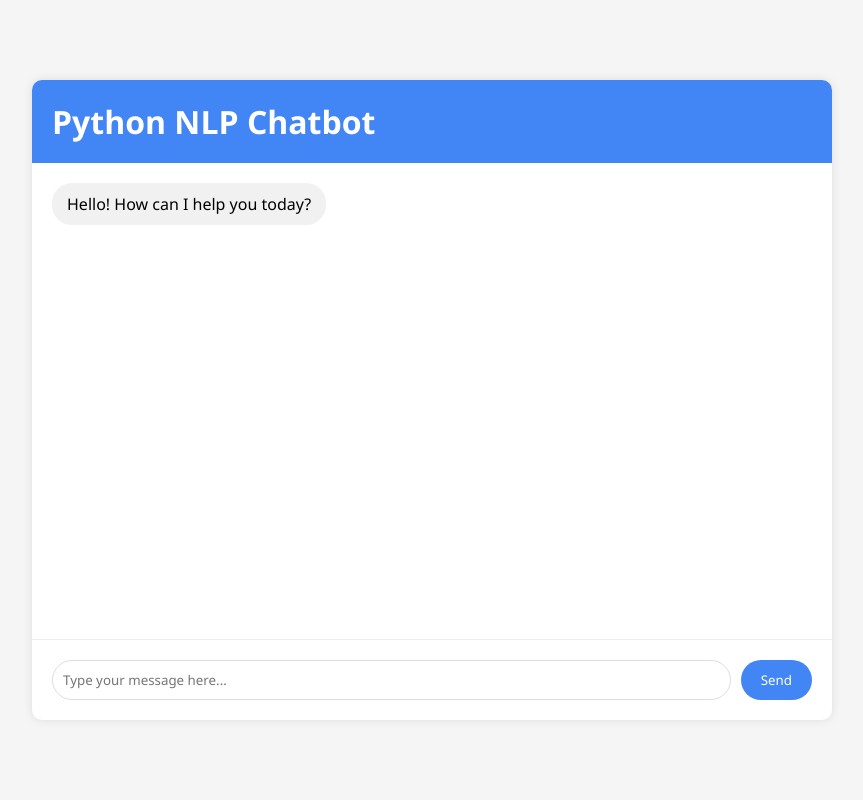
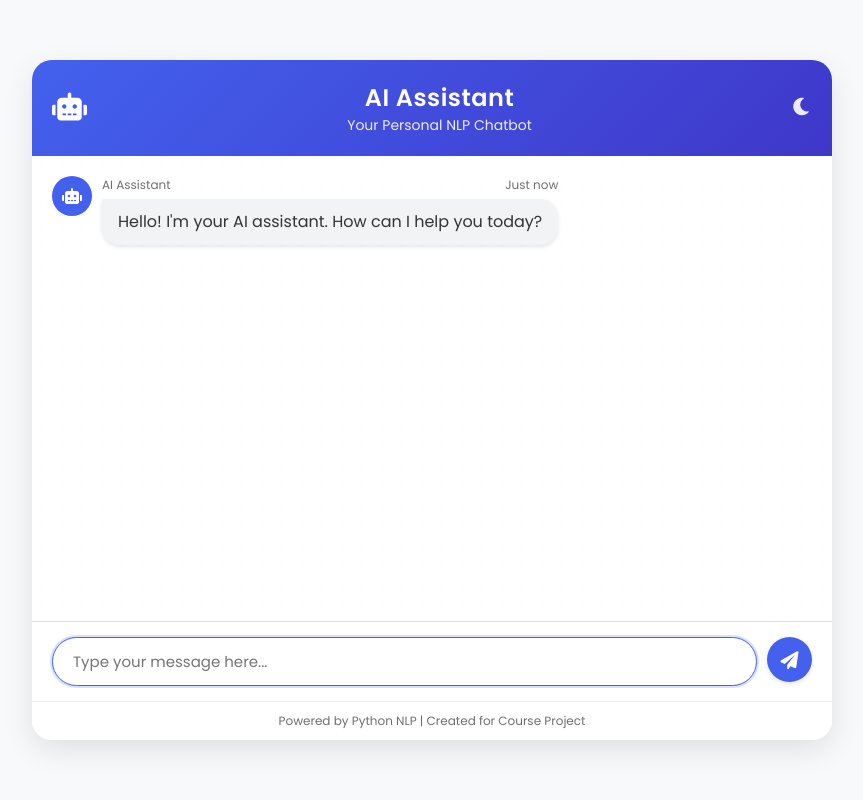
Before and after one commit to Ismat-Samadov/chatbot_app, a Flask app: page / in a window 1280 px wide. Shown: the whole page, without its empty margins (208-1071 px from the left). Run offline with Flask 3, Linux system fonts and the light colour scheme.

Commit message:
improved ui/ux

```diff
--- a/static/script.js
+++ b/static/script.js
@@ -3,16 +3,63 @@ document.addEventListener('DOMContentLoaded', () => {
     const chatBox = document.getElementById('chatBox');
     const userInput = document.getElementById('userInput');
     const sendButton = document.getElementById('sendButton');
+    const themeToggle = document.getElementById('themeToggle');
+
+    // Theme toggle functionality
+    themeToggle.addEventListener('click', () => {
+        document.body.classList.toggle('dark-theme');
+        if (document.body.classList.contains('dark-theme')) {
+            themeToggle.classList.remove('fa-moon');
+            themeToggle.classList.add('fa-sun');
+        } else {
+            themeToggle.classList.remove('fa-sun');
+            themeToggle.classList.add('fa-moon');
+        }
+    });
+
+    function getCurrentTime() {
+        const now = new Date();
+        return now.getHours() + ':' + (now.getMinutes() < 10 ? '0' : '') + now.getMinutes();
+    }
 
     function addMessage(message, isUser) {
         const messageDiv = document.createElement('div');
         messageDiv.className = `chat-message ${isUser ? 'user' : 'bot'}`;
 
+        const avatarDiv = document.createElement('div');
+        avatarDiv.className = 'avatar';
+
+        const icon = document.createElement('i');
+        icon.className = isUser ? 'fas fa-user' : 'fas fa-robot';
+        avatarDiv.appendChild(icon);
+
         const messageContent = document.createElement('div');
         messageContent.className = 'message';
-        messageContent.textContent = message;
 
+        const messageHeader = document.createElement('div');
+        messageHeader.className = 'message-header';
+
+        const nameSpan = document.createElement('span');
+        nameSpan.className = 'name';
+        nameSpan.textContent = isUser ? 'You' : 'AI Assistant';
+
+        const timeSpan = document.createElement('span');
+        timeSpan.className = 'time';
+        timeSpan.textContent = getCurrentTime();
+
+        messageHeader.appendChild(nameSpan);
+        messageHeader.appendChild(timeSpan);
+
+        const messageContentText = document.createElement('div');
+        messageContentText.className = 'message-content';
+        messageContentText.textContent = message;
+
+        messageContent.appendChild(messageHeader);
+        messageContent.appendChild(messageContentText);
+
+        messageDiv.appendChild(avatarDiv);
         messageDiv.appendChild(messageContent);
+
         chatBox.appendChild(messageDiv);
 
         // Scroll to bottom
@@ -31,11 +78,31 @@ document.addEventListener('DOMContentLoaded', () => {
             // Show typing indicator
             const typingDiv = document.createElement('div');
             typingDiv.className = 'chat-message bot';
+
+            const typingAvatar = document.createElement('div');
+            typingAvatar.className = 'avatar';
+
+            const botIcon = document.createElement('i');
+            botIcon.className = 'fas fa-robot';
+            typingAvatar.appendChild(botIcon);
+
             const typingContent = document.createElement('div');
             typingContent.className = 'message';
-            typingContent.textContent = 'Typing...';
+
+            const typingIndicator = document.createElement('div');
+            typingIndicator.className = 'typing-indicator';
+
+            for (let i = 0; i < 3; i++) {
+                const dot = document.createElement('span');
+                typingIndicator.appendChild(dot);
+            }
+
+            typingContent.appendChild(typingIndicator);
+            typingDiv.appendChild(typingAvatar);
             typingDiv.appendChild(typingContent);
+
             chatBox.appendChild(typingDiv);
+            chatBox.scrollTop = chatBox.scrollHeight;
 
             // Get response from server
             const response = await fetch('/get_response', {
@@ -66,4 +133,7 @@ document.addEventListener('DOMContentLoaded', () => {
             sendMessage();
         }
     });
+
+    // Auto-focus the input field when page loads
+    userInput.focus();
 });
--- a/static/style.css
+++ b/static/style.css
@@ -1,46 +1,118 @@
 /* static/style.css */
+:root {
+    --primary-color: #4361ee;
+    --secondary-color: #3f37c9;
+    --text-color: #333;
+    --bg-color: #f8f9fa;
+    --chat-bg: #fff;
+    --user-msg-bg: #4361ee;
+    --bot-msg-bg: #f1f3f5;
+    --input-bg: #fff;
+    --border-color: #e0e0e0;
+    --shadow-color: rgba(0, 0, 0, 0.1);
+}
+
+.dark-theme {
+    --primary-color: #7209b7;
+    --secondary-color: #560bad;
+    --text-color: #f8f9fa;
+    --bg-color: #121212;
+    --chat-bg: #1e1e1e;
+    --user-msg-bg: #7209b7;
+    --bot-msg-bg: #2d2d2d;
+    --input-bg: #2d2d2d;
+    --border-color: #444;
+    --shadow-color: rgba(0, 0, 0, 0.3);
+}
+
 * {
     margin: 0;
     padding: 0;
     box-sizing: border-box;
-    font-family: 'Segoe UI', Tahoma, Geneva, Verdana, sans-serif;
+    font-family: 'Poppins', sans-serif;
+    transition: background-color 0.3s, color 0.3s;
 }
 
 body {
-    background-color: #f5f5f5;
+    background-color: var(--bg-color);
     height: 100vh;
     display: flex;
     justify-content: center;
     align-items: center;
+    color: var(--text-color);
 }
 
 .chat-container {
     width: 90%;
     max-width: 800px;
-    height: 80vh;
-    background-color: white;
-    border-radius: 10px;
-    box-shadow: 0 0 10px rgba(0, 0, 0, 0.1);
+    height: 85vh;
+    background-color: var(--chat-bg);
+    border-radius: 20px;
+    box-shadow: 0 10px 30px var(--shadow-color);
     display: flex;
     flex-direction: column;
+    overflow: hidden;
 }
 
 .chat-header {
     padding: 20px;
-    background-color: #4285f4;
+    background: linear-gradient(135deg, var(--primary-color), var(--secondary-color));
     color: white;
-    border-radius: 10px 10px 0 0;
+    display: flex;
+    justify-content: space-between;
+    align-items: center;
+}
+
+.logo i {
+    font-size: 28px;
+    color: white;
+}
+
+.header-text {
+    text-align: center;
+}
+
+.header-text h1 {
+    font-size: 24px;
+    font-weight: 600;
+    letter-spacing: 0.5px;
+}
+
+.header-text p {
+    font-size: 14px;
+    opacity: 0.9;
+}
+
+.theme-toggle i {
+    font-size: 20px;
+    cursor: pointer;
+    color: white;
+    opacity: 0.9;
+}
+
+.theme-toggle i:hover {
+    opacity: 1;
 }
 
 .chat-box {
     flex: 1;
     padding: 20px;
     overflow-y: auto;
+    background-color: var(--chat-bg);
+    background-image: radial-gradient(circle at center, rgba(0, 0, 0, 0.01) 1px, transparent 1px);
+    background-size: 20px 20px;
 }
 
 .chat-message {
-    margin-bottom: 15px;
+    margin-bottom: 20px;
     display: flex;
+    align-items: flex-start;
+    animation: fadeIn 0.3s ease-in-out;
+}
+
+@keyframes fadeIn {
+    from { opacity: 0; transform: translateY(10px); }
+    to { opacity: 1; transform: translateY(0); }
 }
 
 .user {
@@ -51,45 +123,202 @@ body {
     justify-content: flex-start;
 }
 
-.message {
-    max-width: 70%;
-    padding: 10px 15px;
-    border-radius: 20px;
-}
-
-.user .message {
-    background-color: #4285f4;
+.avatar {
+    width: 40px;
+    height: 40px;
+    border-radius: 50%;
+    background-color: var(--primary-color);
+    display: flex;
+    justify-content: center;
+    align-items: center;
+    margin-right: 10px;
     color: white;
 }
 
-.bot .message {
-    background-color: #f1f1f1;
+.user .avatar {
+    order: 2;
+    margin-right: 0;
+    margin-left: 10px;
+    background-color: var(--secondary-color);
+}
+
+.message {
+    max-width: 70%;
+    border-radius: 18px;
+}
+
+.message-header {
+    display: flex;
+    justify-content: space-between;
+    font-size: 12px;
+    margin-bottom: 5px;
+    color: var(--text-color);
+    opacity: 0.7;
+}
+
+.message-content {
+    padding: 12px 16px;
+    border-radius: 18px;
+    box-shadow: 0 2px 4px var(--shadow-color);
+    line-height: 1.4;
+}
+
+.user .message-content {
+    background-color: var(--user-msg-bg);
+    color: white;
+    border-top-right-radius: 2px;
+}
+
+.bot .message-content {
+    background-color: var(--bot-msg-bg);
+    color: var(--text-color);
+    border-top-left-radius: 2px;
 }
 
 .chat-input {
-    padding: 20px;
+    padding: 15px 20px;
     display: flex;
-    border-top: 1px solid #eee;
+    background-color: var(--chat-bg);
+    border-top: 1px solid var(--border-color);
 }
 
 input {
     flex: 1;
-    padding: 10px;
-    border: 1px solid #ddd;
-    border-radius: 20px;
+    padding: 12px 20px;
+    border: 1px solid var(--border-color);
+    border-radius: 30px;
     outline: none;
+    font-size: 15px;
+    background-color: var(--input-bg);
+    color: var(--text-color);
+}
+
+input:focus {
+    border-color: var(--primary-color);
+    box-shadow: 0 0 0 2px rgba(67, 97, 238, 0.2);
 }
 
 button {
     margin-left: 10px;
-    padding: 10px 20px;
-    background-color: #4285f4;
+    width: 45px;
+    height: 45px;
+    background-color: var(--primary-color);
     color: white;
     border: none;
-    border-radius: 20px;
+    border-radius: 50%;
     cursor: pointer;
+    display: flex;
+    justify-content: center;
+    align-items: center;
+    box-shadow: 0 2px 5px var(--shadow-color);
+    transition: transform 0.2s;
 }
 
 button:hover {
-    background-color: #3b78e7;
+    background-color: var(--secondary-color);
+    transform: scale(1.05);
 }
+
+button i {
+    font-size: 18px;
+}
+
+.chat-footer {
+    padding: 10px;
+    text-align: center;
+    font-size: 12px;
+    color: var(--text-color);
+    opacity: 0.7;
+    background-color: var(--chat-bg);
+    border-top: 1px solid var(--border-color);
+}
+
+/* Typing Indicator */
+.typing-indicator {
+    display: flex;
+    align-items: center;
+    padding: 10px 15px;
+    background-color: var(--bot-msg-bg);
+    border-radius: 18px;
+}
+
+.typing-indicator span {
+    height: 8px;
+    width: 8px;
+    background-color: var(--text-color);
+    border-radius: 50%;
+    display: inline-block;
+    margin: 0 2px;
+    opacity: 0.6;
+}
+
+.typing-indicator span:nth-child(1) {
+    animation: blink 1s infinite 0.2s;
+}
+
+.typing-indicator span:nth-child(2) {
+    animation: blink 1s infinite 0.4s;
+}
+
+.typing-indicator span:nth-child(3) {
+    animation: blink 1s infinite 0.6s;
+}
+
+@keyframes blink {
+    0% { transform: scale(0.8); opacity: 0.4; }
+    50% { transform: scale(1); opacity: 0.8; }
+    100% { transform: scale(0.8); opacity: 0.4; }
+}
+
+/* Responsive design */
+@media (max-width: 768px) {
+    .chat-container {
+        width: 95%;
+        height: 90vh;
+    }
+
+    .header-text h1 {
+        font-size: 20px;
+    }
+
+    .message {
+        max-width: 80%;
+    }
+}
+
+@media (max-width: 480px) {
+    .chat-header {
+        padding: 15px;
+    }
+
+    .logo i, .theme-toggle i {
+        font-size: 20px;
+    }
+
+    .header-text h1 {
+        font-size: 18px;
+    }
+
+    .header-text p {
+        font-size: 12px;
+    }
+
+    .avatar {
+        width: 35px;
+        height: 35px;
+    }
+
+    .message {
+        max-width: 85%;
+    }
+
+    input {
+        padding: 10px 15px;
+        font-size: 14px;
+    }
+
+    button {
+        width: 40px;
+        height: 40px;
+    }
+}
--- a/templates/index.html
+++ b/templates/index.html
@@ -1,24 +1,55 @@
 <!-- templates/index.html -->
 <!DOCTYPE html>
-<html>
+<html lang="en">
 <head>
-    <title>Python NLP Chatbot</title>
+    <meta charset="UTF-8">
+    <meta name="viewport" content="width=device-width, initial-scale=1.0">
+    <title>AI Assistant | NLP Chatbot</title>
     <link rel="stylesheet" href="{{ url_for('static', filename='style.css') }}">
-    <meta name="viewport" content="width=device-width, initial-scale=1.0">
+    <link rel="stylesheet" href="https://cdnjs.cloudflare.com/ajax/libs/font-awesome/6.0.0/css/all.min.css">
+    <link href="https://fonts.googleapis.com/css2?family=Poppins:wght@300;400;500;600;700&display=swap" rel="stylesheet">
 </head>
 <body>
     <div class="chat-container">
         <div class="chat-header">
-            <h1>Python NLP Chatbot</h1>
+            <div class="logo">
+                <i class="fas fa-robot"></i>
+            </div>
+            <div class="header-text">
+                <h1>AI Assistant</h1>
+                <p>Your Personal NLP Chatbot</p>
+            </div>
+            <div class="theme-toggle">
+                <i class="fas fa-moon" id="themeToggle"></i>
+            </div>
         </div>
+
         <div class="chat-box" id="chatBox">
             <div class="chat-message bot">
-                <div class="message">Hello! How can I help you today?</div>
+                <div class="avatar">
+                    <i class="fas fa-robot"></i>
+                </div>
+                <div class="message">
+                    <div class="message-header">
+                        <span class="name">AI Assistant</span>
+                        <span class="time">Just now</span>
+                    </div>
+                    <div class="message-content">
+                        Hello! I'm your AI assistant. How can I help you today?
+                    </div>
+                </div>
             </div>
         </div>
+
         <div class="chat-input">
             <input type="text" id="userInput" placeholder="Type your message here...">
-            <button id="sendButton">Send</button>
+            <button id="sendButton">
+                <i class="fas fa-paper-plane"></i>
+            </button>
+        </div>
+
+        <div class="chat-footer">
+            <p>Powered by Python NLP | Created for Course Project</p>
         </div>
     </div>
 
```
